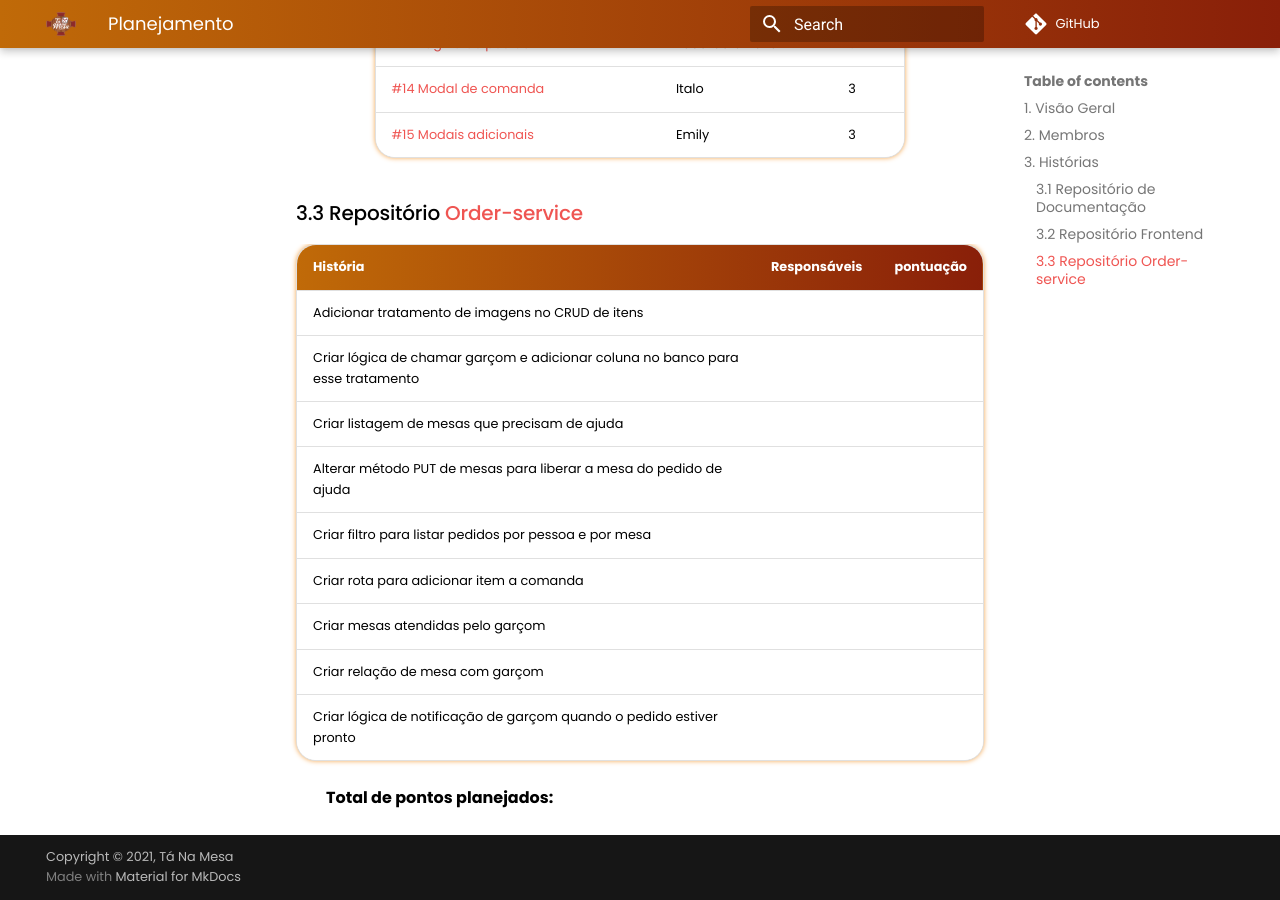
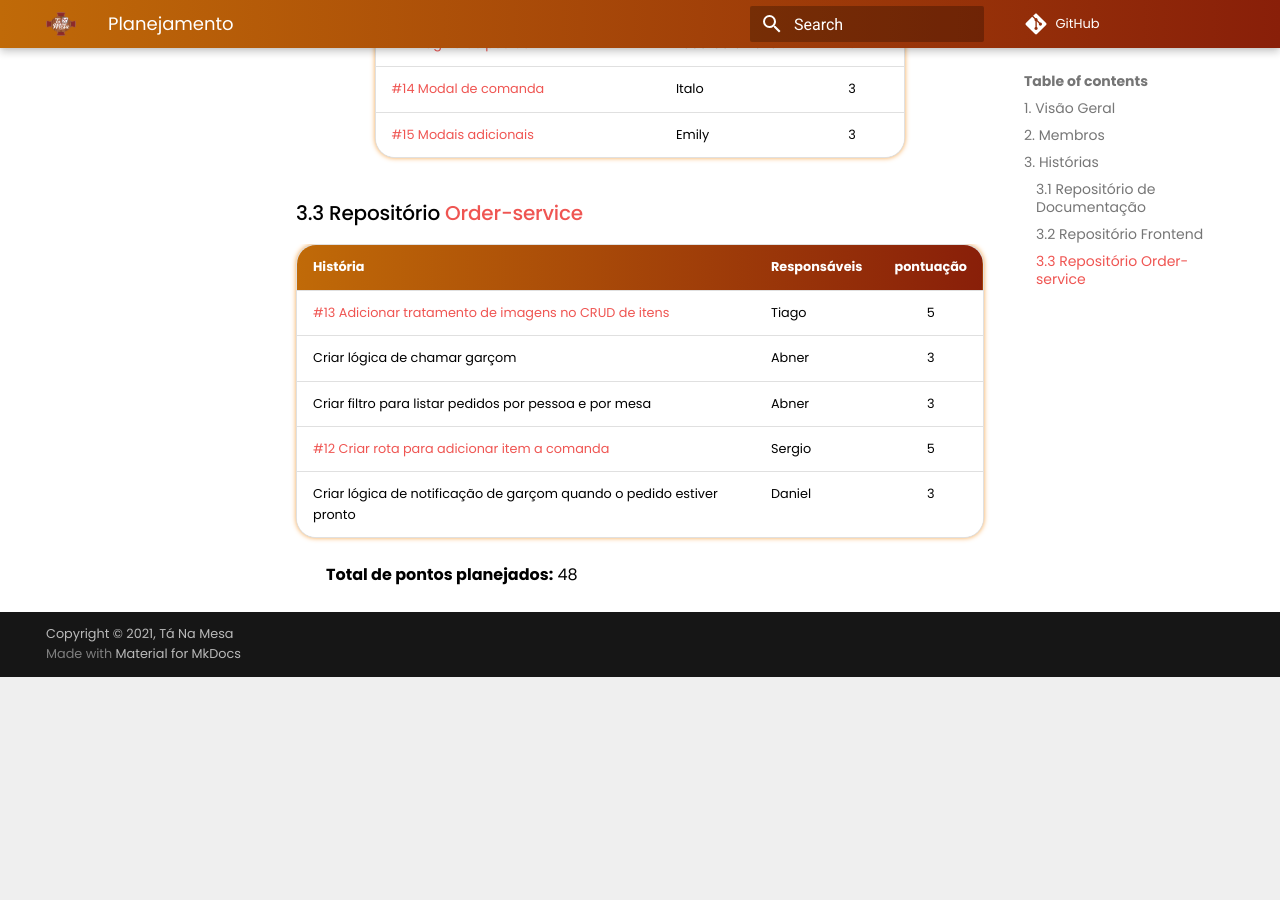
Before and after one commit to UnBArqDsw2021-1/2021.1_G02_TaNaMesa_docs, an MkDocs documentation site: the page built from docs/Sprints/Sprint-08/Planning-08.md, in a window 1280 px wide and 900 px high, scrolled down 1564 px. Built offline with MkDocs 1.6.1 and Material for MkDocs 9.7.7, drawn with Linux system fonts in a browser that asks for light colours; comment, search, counter and statistics services are not loaded; after the commit the page ends 2241 px from its top, so only the background shows below that.

Commit message:
(#115) Adicionando issues do order service e total de pontos

```diff
--- a/docs/Sprints/Sprint-08/Planning-08.md
+++ b/docs/Sprints/Sprint-08/Planning-08.md
@@ -37,7 +37,7 @@
 | :--------  | :-----------  | :-------: |
 | [#8 Criar botão reutilizável](https://github.com/UnBArqDsw2021-1/2021.1_G02_TaNaMesa_Frontend/issues/8) | Herick e Eduarda | 3 |
 | [#9 Colocar inputs do modal de login](https://github.com/UnBArqDsw2021-1/2021.1_G02_TaNaMesa_Frontend/issues/9) | Emily | 3 |
-| [#10 Fazer side bar da página](https://github.com/UnBArqDsw2021-1/2021.1_G02_TaNaMesa_Frontend/issues/10) | Brenda | 3 | (e divida de botoes)
+| [#10 Fazer side bar da página](https://github.com/UnBArqDsw2021-1/2021.1_G02_TaNaMesa_Frontend/issues/10) | Brenda | 3 |
 | [#11 Fazer checkbox do modal de cliente](https://github.com/UnBArqDsw2021-1/2021.1_G02_TaNaMesa_Frontend/issues/11) | Italo | 3 |
 | [#12 Pagina de pedido](https://github.com/UnBArqDsw2021-1/2021.1_G02_TaNaMesa_Frontend/issues/12) | Eduarda e Herick | 3 |
 | [#14 Modal de comanda](https://github.com/UnBArqDsw2021-1/2021.1_G02_TaNaMesa_Frontend/issues/14) | Italo | 3 |
@@ -46,14 +46,10 @@
 ### 3.3 Repositório [Order-service](https://github.com/UnBArqDsw2021-1/2021.1_G02_TaNaMesa_Order_Service)
 |     História     |  Responsáveis   | pontuação |
 | :--------------  | :-------------  | :-------: |
-| Adicionar tratamento de imagens no CRUD de itens | | |
-| Criar lógica de chamar garçom e adicionar coluna no banco para esse tratamento | | |
-| Criar listagem de mesas que precisam de ajuda | | |
-| Alterar método PUT de mesas para liberar a mesa do pedido de ajuda | | |
-| Criar filtro para listar pedidos por pessoa e por mesa | | |
-| Criar rota para adicionar item a comanda | | |
-| Criar mesas atendidas pelo garçom | | |
-| Criar relação de mesa com garçom | | |
-| Criar lógica de notificação de garçom quando o pedido estiver pronto | | |
+| [#13 Adicionar tratamento de imagens no CRUD de itens](https://github.com/UnBArqDsw2021-1/2021.1_G02_TaNaMesa_Order_Service/issues/13) | Tiago | 5 |
+| Criar lógica de chamar garçom  | Abner | 3 |
+| Criar filtro para listar pedidos por pessoa e por mesa | Abner | 3 |
+| [#12 Criar rota para adicionar item a comanda](https://github.com/UnBArqDsw2021-1/2021.1_G02_TaNaMesa_Order_Service/issues/12) | Sergio | 5 |
+| Criar lógica de notificação de garçom quando o pedido estiver pronto | Daniel | 3 |
 
-**Total de pontos planejados:**
+**Total de pontos planejados:** 48
```
